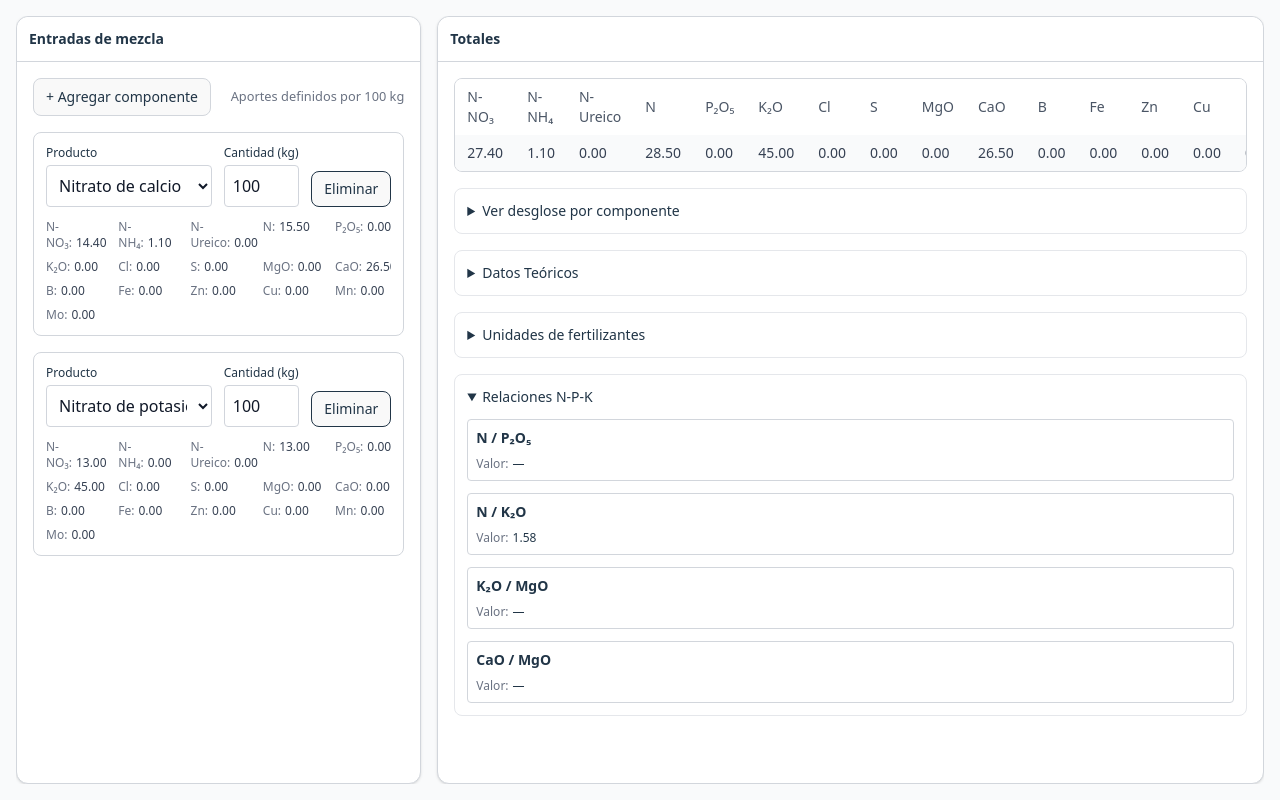
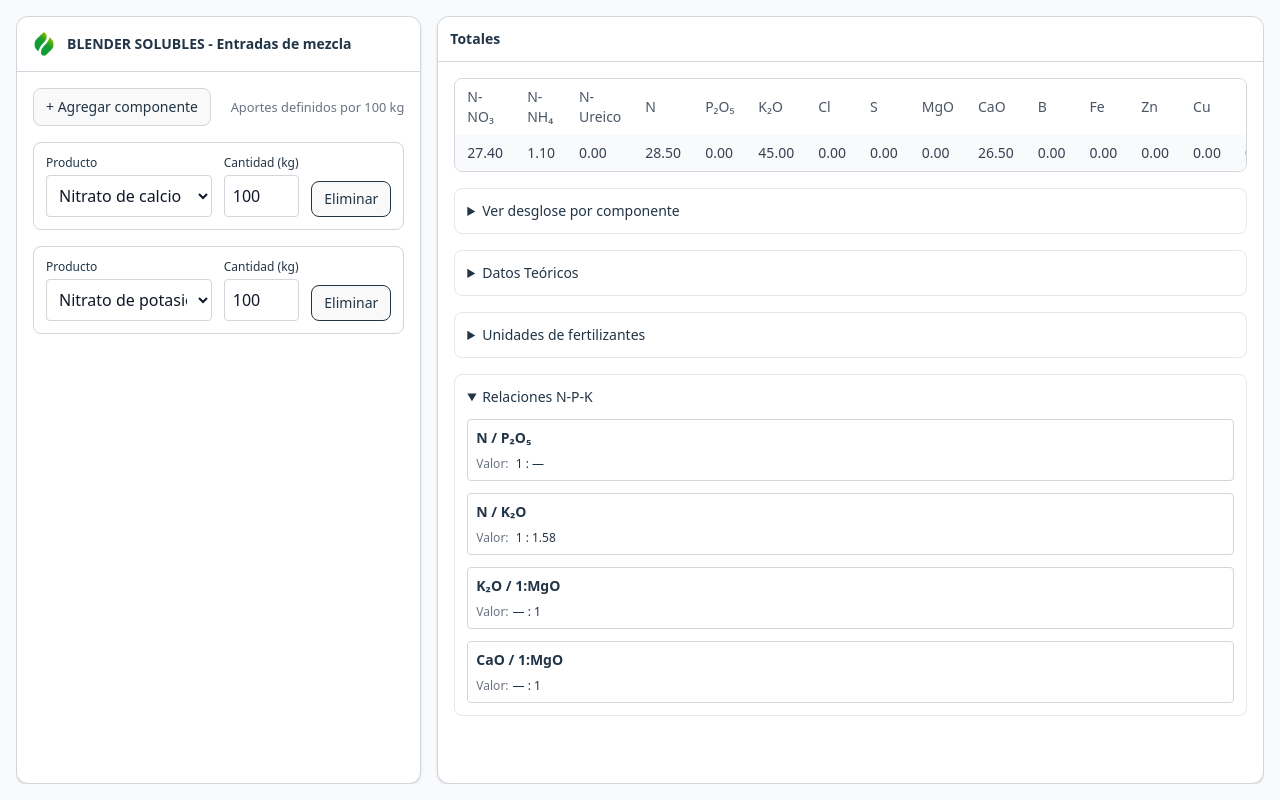
Before and after one commit to NT-CNAgro/blender-solubles, a Vue app: page / in a window 1280 px wide. Both pictures are taken after a click on the heading "Relaciones N-P-K". Built offline with nearby package versions, Linux system fonts and the light colour scheme.

Commit message:
feat: enhance UI by adding logo and updating section headers for better clarity

```diff
--- a/src/App.vue
+++ b/src/App.vue
@@ -4,9 +4,14 @@
       <!-- Card izquierda: Entradas -->
       <!----------------------------->
       <article class="flex flex-col rounded-xl border bg-white dark:bg-gray-800 shadow-sm md:col-span-1">
-        <header class="sticky top-0 z-10 border-b bg-white/80 dark:bg-gray-800/80 backdrop-blur p-3 rounded-t-xl">
-          <h2 class="text-sm font-semibold">Entradas de mezcla</h2>
+        <header
+          class="sticky top-0 z-10 border-b bg-white/80 dark:bg-gray-800/80 backdrop-blur p-3 rounded-t-xl flex items-center space-x-2">
+          <img src="./assets/logo.png" width="30" alt="Logo" />
+          <h2 class="text-sm font-semibold">
+            BLENDER SOLUBLES - Entradas de mezcla
+          </h2>
         </header>
+
 
         <div class="min-h-0 grow overflow-y-auto p-4 space-y-4">
           <div class="flex items-center justify-between">
@@ -45,7 +50,7 @@
 
             <!-- Aportes por fila -->
             <!--------------------->
-            <div v-if="e.productoKey"
+            <!-- <div v-if="e.productoKey"
               class="text-xs text-gray-700 dark:text-gray-200 grid grid-cols-2 md:grid-cols-5 gap-x-4 gap-y-2 overflow-auto">
               <div v-for="col in columnas" :key="col.key">
                 <span class="text-gray-500 dark:text-gray-400">{{ col.label }}:</span>
@@ -53,7 +58,7 @@
                   aporteFila(e)[col.key].toFixed(2)
                 }}</span>
               </div>
-            </div>
+            </div> -->
           </div>
         </div>
       </article>
@@ -202,10 +207,10 @@
 
             <div class="mt-3 space-y-3">
               <div class="rounded border p-2">
-                <div class="text-sm font-semibold">N / P₂O₅</div>
+                <div class="text-sm font-semibold">N / P₂O₅ </div>
                 <div class="mt-2 text-xs">
                   <span class="text-gray-500">Valor:</span>
-                  <span class="ml-1 font-medium">{{ relacionNPStr }}</span>
+                  <span class="ml-1 font-medium"> 1 : {{ relacionNPStr }}</span>
                 </div>
               </div>
 
@@ -213,23 +218,23 @@
                 <div class="text-sm font-semibold">N / K₂O</div>
                 <div class="mt-2 text-xs">
                   <span class="text-gray-500">Valor:</span>
-                  <span class="ml-1 font-medium">{{ relacionNKStr }}</span>
+                  <span class="ml-1 font-medium"> 1 : {{ relacionNKStr }}</span>
                 </div>
               </div>
 
               <div class="rounded border p-2">
-                <div class="text-sm font-semibold">K₂O / MgO</div>
+                <div class="text-sm font-semibold"> K₂O / 1:MgO</div>
                 <div class="mt-2 text-xs">
                   <span class="text-gray-500">Valor:</span>
-                  <span class="ml-1 font-medium">{{ relacionKMgStr }}</span>
+                  <span class="ml-1 font-medium">{{ relacionKMgStr }} : 1 </span>
                 </div>
               </div>
 
               <div class="rounded border p-2">
-                <div class="text-sm font-semibold">CaO / MgO</div>
+                <div class="text-sm font-semibold"> CaO / 1:MgO</div>
                 <div class="mt-2 text-xs">
                   <span class="text-gray-500">Valor:</span>
-                  <span class="ml-1 font-medium">{{ relacionCaMgStr }}</span>
+                  <span class="ml-1 font-medium">{{ relacionCaMgStr }} : 1 </span>
                 </div>
               </div>
             </div>
@@ -650,6 +655,18 @@ const fertilizantes: Record<
   },
 
 
+  // AFO
+  Acido_fosforico: {
+    nombre: "Ácido Fosfórico",
+    por100: {
+      P: 58.22,
+    },
+    ficha: {
+      ph: 2.6,
+      sol: 1800,
+      Ce: 2.15,
+    },
+  },
 
 
 
```
Also changed, not shown: src/assets/logo.png (added).
